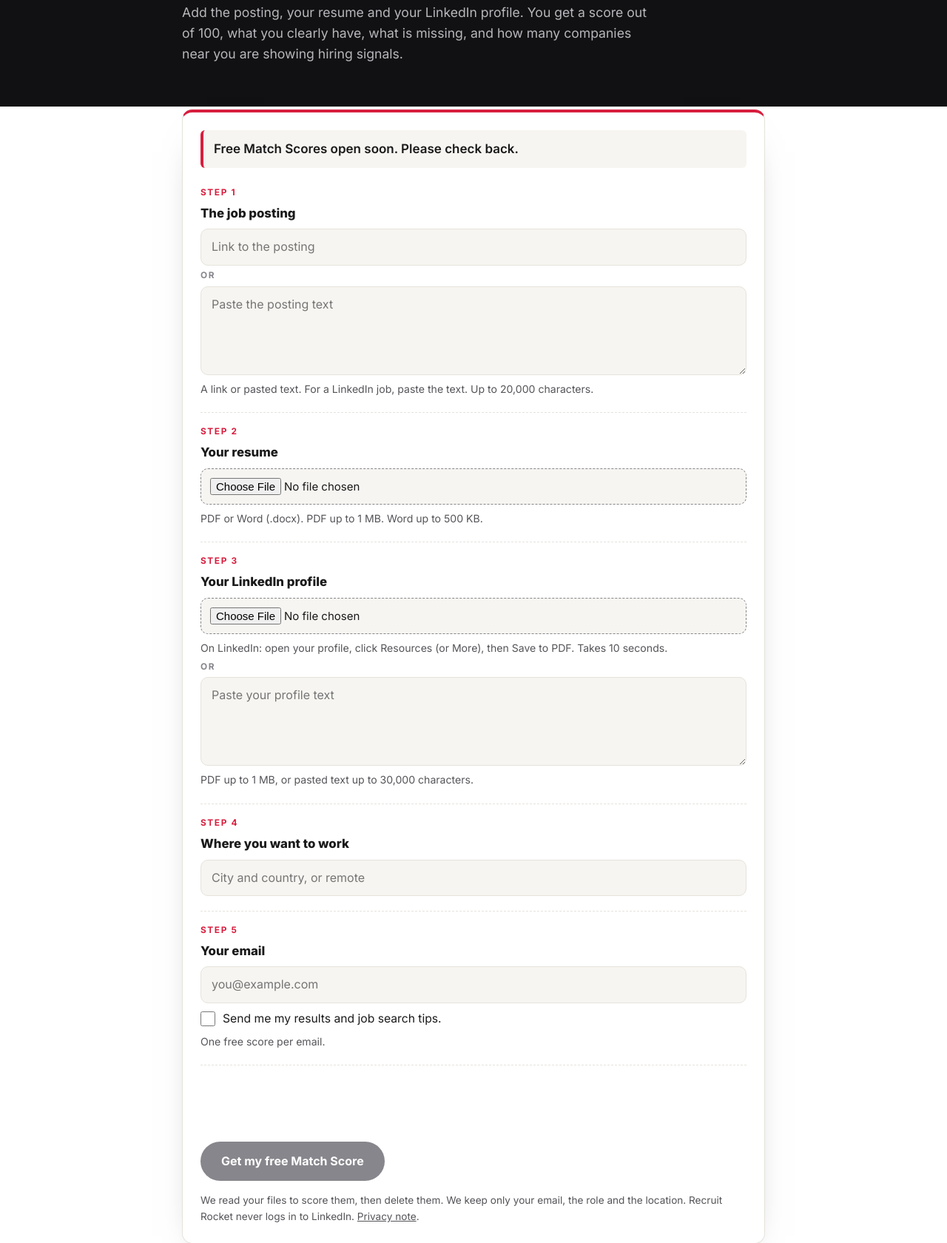
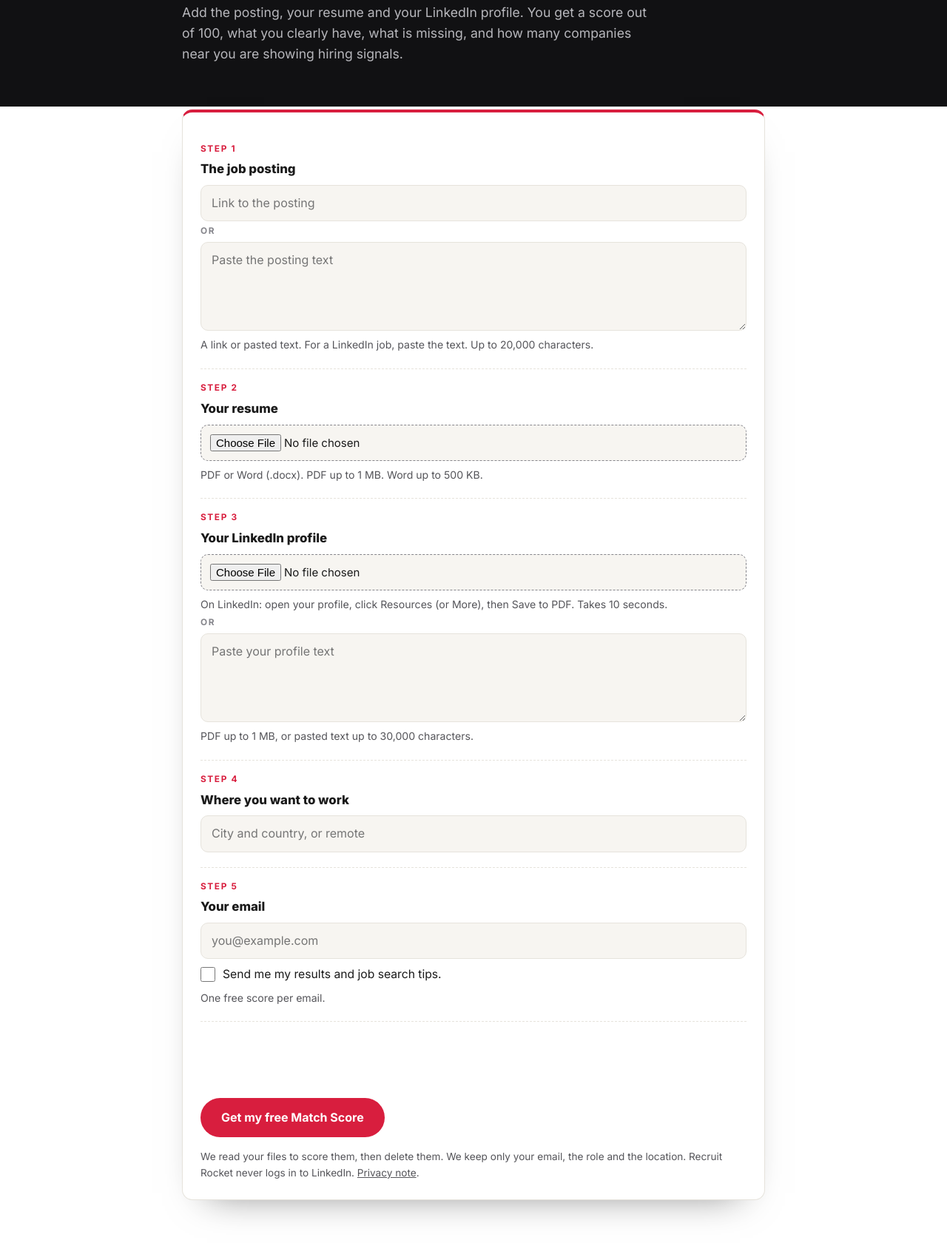
Before and after one commit to brentblackmon/brentblackmon.github.io, a plain HTML site: page recruit-rocket/score/index.html in a window 1280 px wide. Shown: the part 256-1936 px from the top of the page at 74% size. Drawn offline with Linux system fonts and the light colour scheme.

Commit message:
Turn on Free Match Score: worker URL and Turnstile site key

```diff
--- a/recruit-rocket/score/index.html
+++ b/recruit-rocket/score/index.html
@@ -264,8 +264,8 @@ footer{padding-block:28px;font-size:.85rem;color:var(--gray-light);border-top:1p
       (The Site Key is public. Never put the Secret Key here.)
    ============================================================ */
 var CONFIG = {
-  WORKER_URL: "",
-  TURNSTILE_SITE_KEY: ""
+  WORKER_URL: "https://recruit-rocket-score.brent-blackmon025.workers.dev",
+  TURNSTILE_SITE_KEY: "0x4AAAAAAGCbA0Srdsi4N0F7"
 };
 /* ====================== end of CONFIG ====================== */
 
```
